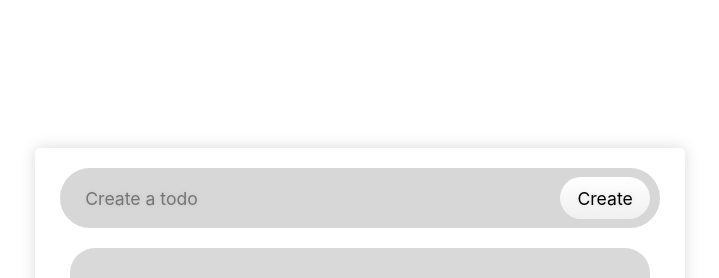
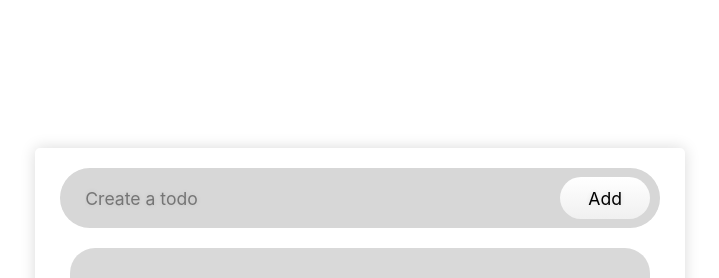
Before and after one commit to raglandconnor/personal-todo-app, a React (Vite) app: page / in a window 1280 px wide. Shown: the top 278 px of the page, without its empty margins (280-999 px from the left). Built offline with nearby package versions, Linux system fonts and the light colour scheme.

Commit message:
Added form input capturing and submission

```diff
--- a/package.json
+++ b/package.json
@@ -10,6 +10,7 @@
     "preview": "vite preview"
   },
   "dependencies": {
+    "nanoid": "^5.0.7",
     "react": "^18.2.0",
     "react-dom": "^18.2.0"
   },
--- a/src/components/Todo.jsx
+++ b/src/components/Todo.jsx
@@ -1,12 +1,14 @@
-import React from "react";
+import React, { useState } from "react";
 import TodoForm from "./TodoForm/TodoForm";
 import TodoItem from "./TodoItem/TodoItem";
 
 function Todo() {
+  const [todos, setTodos] = useState([]);
+
   return (
     <div className="todo">
       <div className="todo--container">
-        <TodoForm />
+        <TodoForm todos={todos} setTodos={setTodos} />
         <TodoItem />
         <TodoItem />
         <TodoItem />
--- a/src/components/TodoForm/TodoForm.jsx
+++ b/src/components/TodoForm/TodoForm.jsx
@@ -1,12 +1,46 @@
-import React from "react";
+import React, { useState } from "react";
 import "./TodoForm.css";
+import { nanoid } from "nanoid";
 
-function TodoForm() {
+function TodoForm({ todos, setTodos }) {
+  const [input, setInput] = useState("");
+
+  const handleChange = (e) => {
+    const { value } = e.target;
+
+    setInput(value);
+  };
+
+  const handleSubmit = (e) => {
+    e.preventDefault();
+
+    setTodos([
+      {
+        id: nanoid(),
+        text: input,
+      },
+      ...todos,
+    ]);
+
+    setInput("");
+  };
+
+  console.log("input");
+  console.log(input);
+  console.log("todos");
+  console.log(todos);
+
   return (
-    <div className="todo-form">
-      <input type="text" className="todo-input" placeholder="Create a todo" />
-      <button className="todo-submit">Create</button>
-    </div>
+    <form className="todo-form" onSubmit={handleSubmit}>
+      <input
+        type="text"
+        className="todo-input"
+        placeholder="Create a todo"
+        value={input}
+        onChange={handleChange}
+      />
+      <button className="todo-submit">Add</button>
+    </form>
   );
 }
 
```
Also changed, not shown: 1 other file (tests, documents, lock files or other folders).
